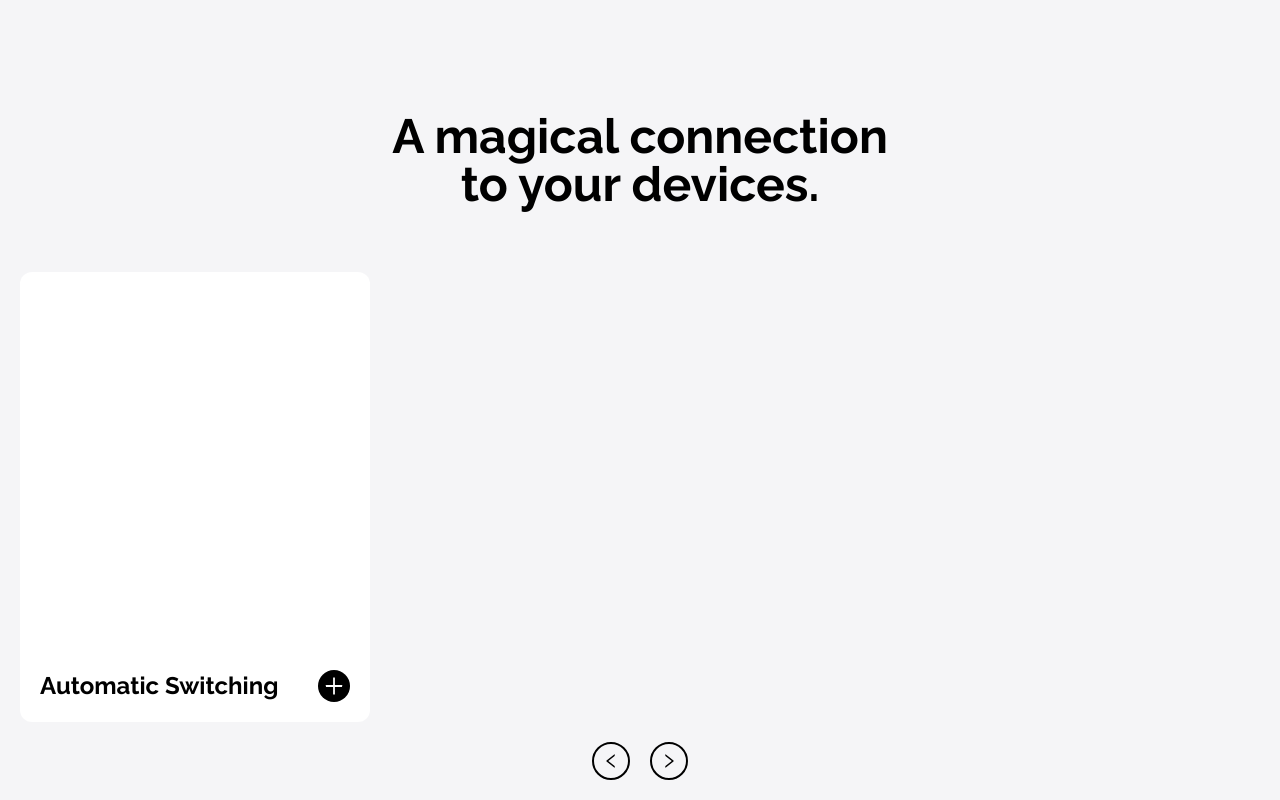
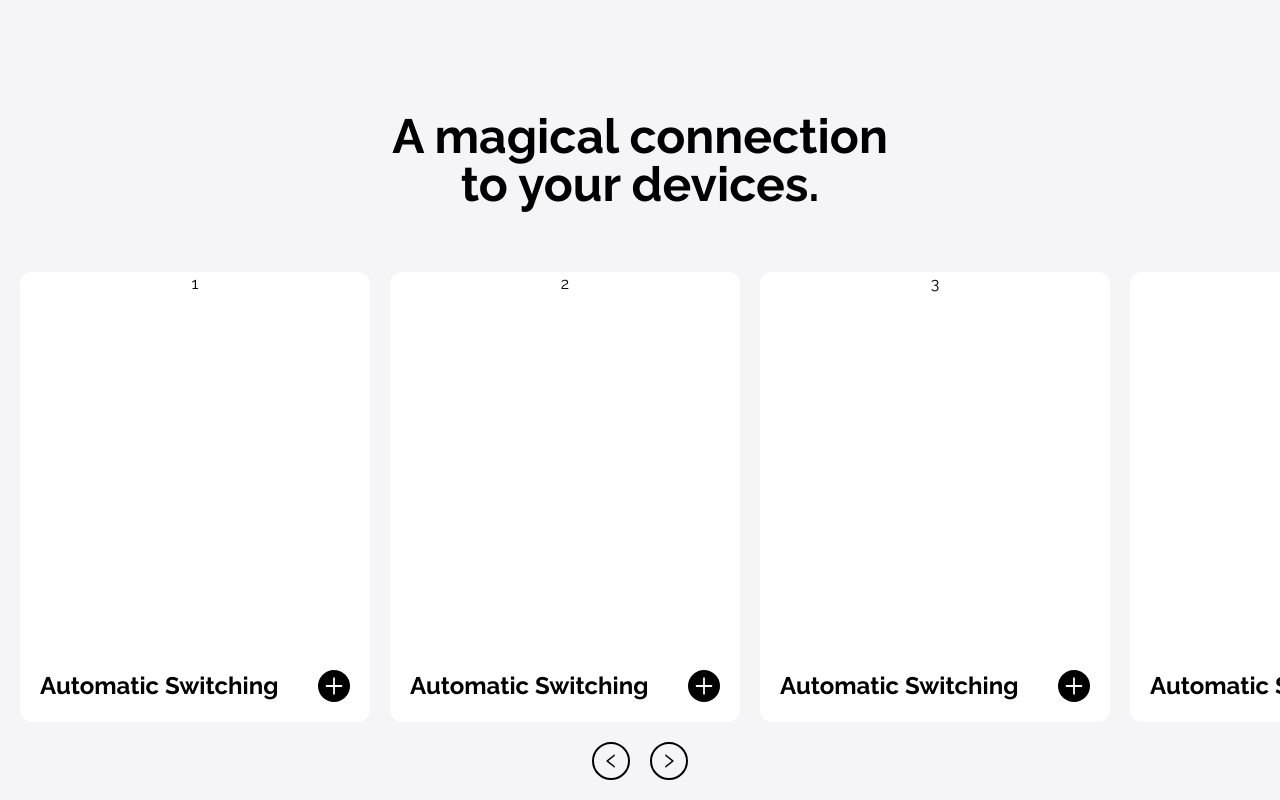
Before and after one commit to Elul-Asfaha/appleairpodclone, a React (Vite) app: page / in a window 1280 px wide. Shown: the part 2148-2948 px from the top of the page. Built offline with nearby package versions, Linux system fonts and the light colour scheme.

Commit message:
progress on features component

```diff
--- a/src/components/Features.tsx
+++ b/src/components/Features.tsx
@@ -1,13 +1,61 @@
 import { AiOutlineRight, AiOutlineLeft, AiOutlinePlus } from "react-icons/ai";
+import { useState } from "react";
 const Features = () => {
+    const [move, setMove] = useState(0);
+
+    const handleMove = (moveTo: string) => {
+        moveTo === "right" && move < 4 && setMove((prev) => prev + 1);
+        moveTo === "left" && move > 0 && setMove((prev) => prev - 1);
+        console.log(moveTo);
+    };
     return (
         <div className='max-w-[1520px] flex flex-col w-full overflow-x-hidden md:pt-32 items-center text-center px-5'>
             <p className='text-5xl font-bold w-[500px] text-center  md:mb-16'>
                 A magical connection to your devices.
             </p>
-            <div className='w-full'>
-                <div className='flex gap-5'>
+            <div className='w-full scrollbar-hide'>
+                <div
+                    className='flex gap-5'
+                    style={{ transform: `translateX(-${move * 370}px)` }}
+                >
                     <div className='relative min-w-[350px] bg-white min-h-[450px] rounded-xl'>
+                        1
+                        <div className='absolute inset-x-0 flex w-full items-center justify-between px-5 font-bold text-2xl bottom-5'>
+                            <p>Automatic Switching</p>
+                            <button className='bg-black text-white p-1 rounded-full'>
+                                <AiOutlinePlus />
+                            </button>
+                        </div>
+                    </div>
+                    <div className='relative min-w-[350px] bg-white min-h-[450px] rounded-xl'>
+                        2
+                        <div className='absolute inset-x-0 flex w-full items-center justify-between px-5 font-bold text-2xl bottom-5'>
+                            <p>Automatic Switching</p>
+                            <button className='bg-black text-white p-1 rounded-full'>
+                                <AiOutlinePlus />
+                            </button>
+                        </div>
+                    </div>
+                    <div className='relative min-w-[350px] bg-white min-h-[450px] rounded-xl'>
+                        3
+                        <div className='absolute inset-x-0 flex w-full items-center justify-between px-5 font-bold text-2xl bottom-5'>
+                            <p>Automatic Switching</p>
+                            <button className='bg-black text-white p-1 rounded-full'>
+                                <AiOutlinePlus />
+                            </button>
+                        </div>
+                    </div>
+                    <div className='relative min-w-[350px] bg-white min-h-[450px] rounded-xl'>
+                        4
+                        <div className='absolute inset-x-0 flex w-full items-center justify-between px-5 font-bold text-2xl bottom-5'>
+                            <p>Automatic Switching</p>
+                            <button className='bg-black text-white p-1 rounded-full'>
+                                <AiOutlinePlus />
+                            </button>
+                        </div>
+                    </div>
+                    <div className='relative min-w-[350px] bg-white min-h-[450px] rounded-xl'>
+                        5
                         <div className='absolute inset-x-0 flex w-full items-center justify-between px-5 font-bold text-2xl bottom-5'>
                             <p>Automatic Switching</p>
                             <button className='bg-black text-white p-1 rounded-full'>
@@ -18,10 +66,16 @@ const Features = () => {
                 </div>
             </div>
             <div className='flex gap-5 py-5'>
-                <button className='border-2 border-black rounded-full p-2 text-lg font-bold'>
+                <button
+                    className='border-2 border-black rounded-full p-2 text-lg font-bold'
+                    onClick={() => handleMove("left")}
+                >
                     <AiOutlineLeft />
                 </button>
-                <button className='border-2 border-black rounded-full p-2 text-lg font-bold'>
+                <button
+                    className='border-2 border-black rounded-full p-2 text-lg font-bold'
+                    onClick={() => handleMove("right")}
+                >
                     <AiOutlineRight />
                 </button>
             </div>
```
